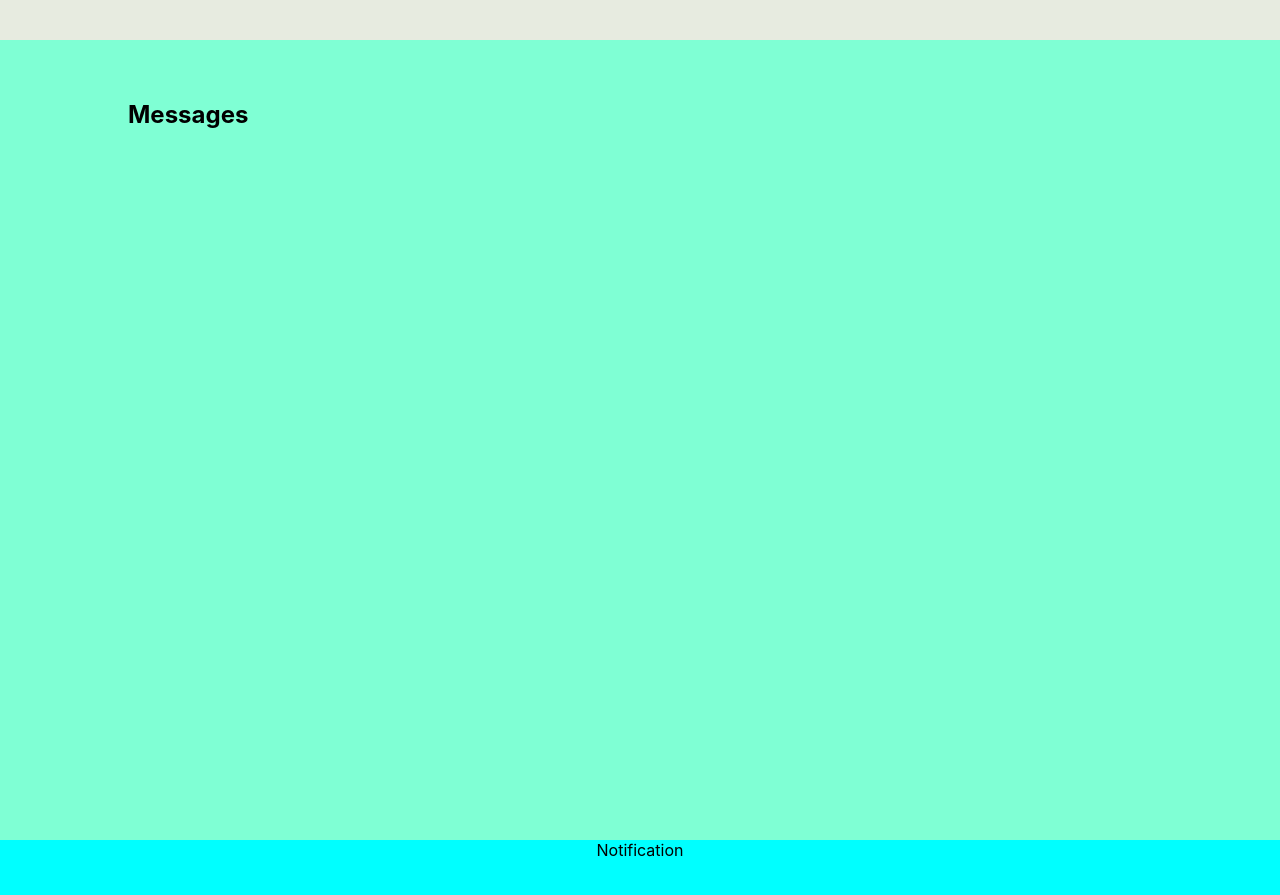
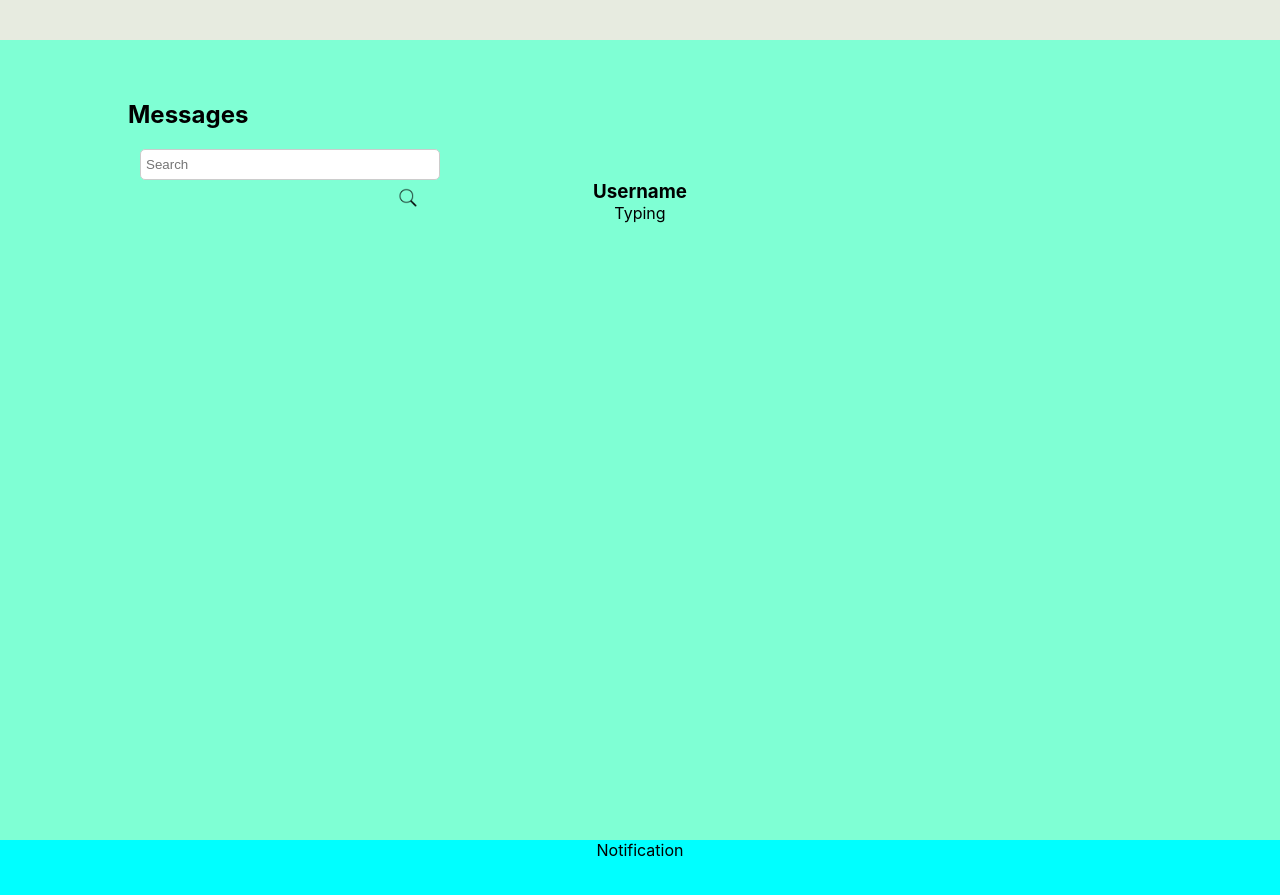
Before and after one commit to MrKwaza220/sell-buy-app, a React (Create React App) app: page / in a window 1280 px wide. Shown: the part 840-1735 px from the top of the page. Built offline with nearby package versions, Linux system fonts and the light colour scheme.

Commit message:
added username chats

```diff
--- a/src/components/messages/Messages.js
+++ b/src/components/messages/Messages.js
@@ -1,13 +1,27 @@
 import React from "react";
-import './Messages.css';
+import "./Messages.css";
 
 const Message = () => {
   return (
     <section id="userMessages">
       <h2>Messages</h2>
-
-
+      <div className="usersChats">
+        <div className="search_chats">
+          <input type="text" className="search-input" placeholder="Search" />
+          <div className="search-icon">
+            <img src="search.png" alt="Search" />
+          </div>
+          <div className="users_message">
+            <div className="user_chat">
+              <h3>Username</h3>
+              <div className="activity">
+                Typing
+              </div>
+            </div>
+          </div>
+        </div>
+      </div>
     </section>
   );
 };
-  export default Message ;
+export default Message;
```
Lines whose indentation alone changed are shown as unchanged.
